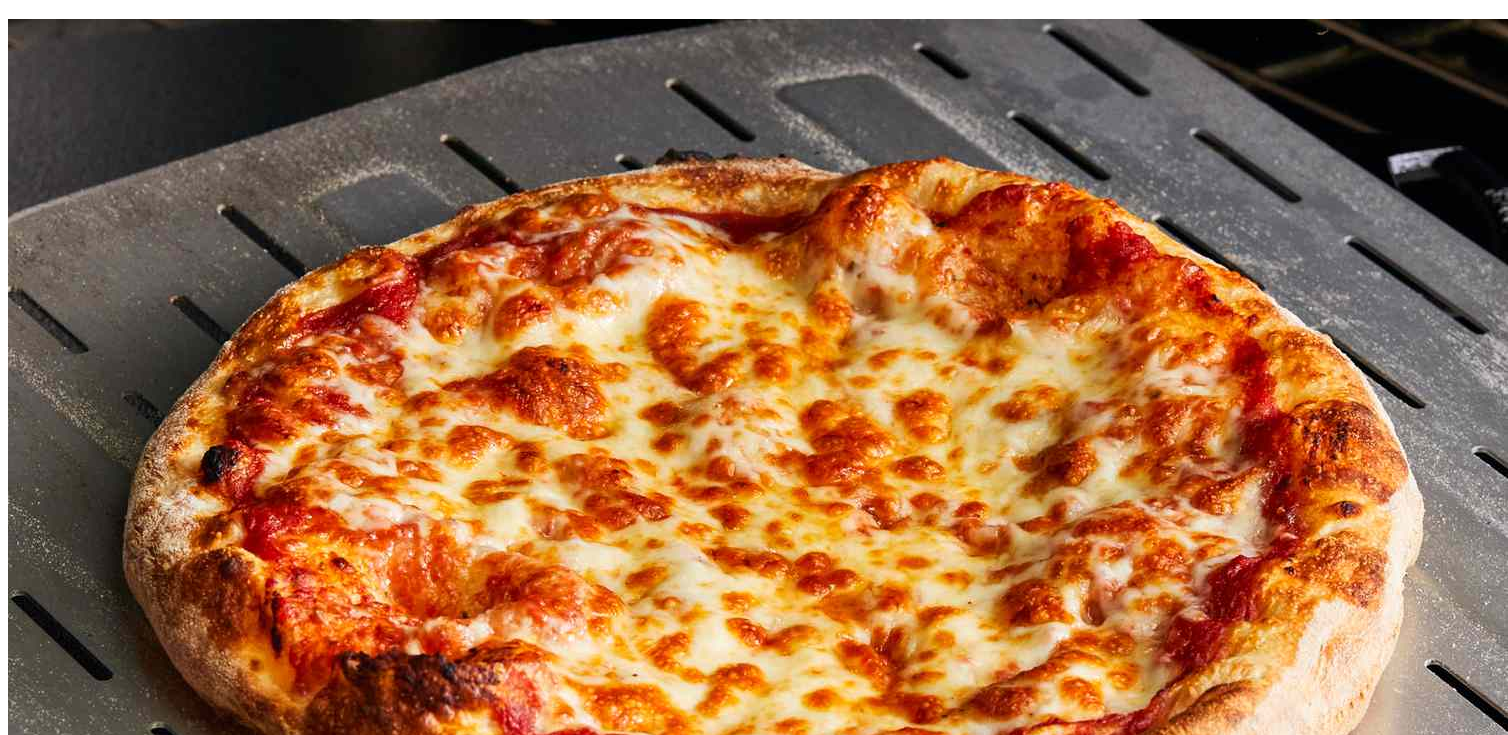
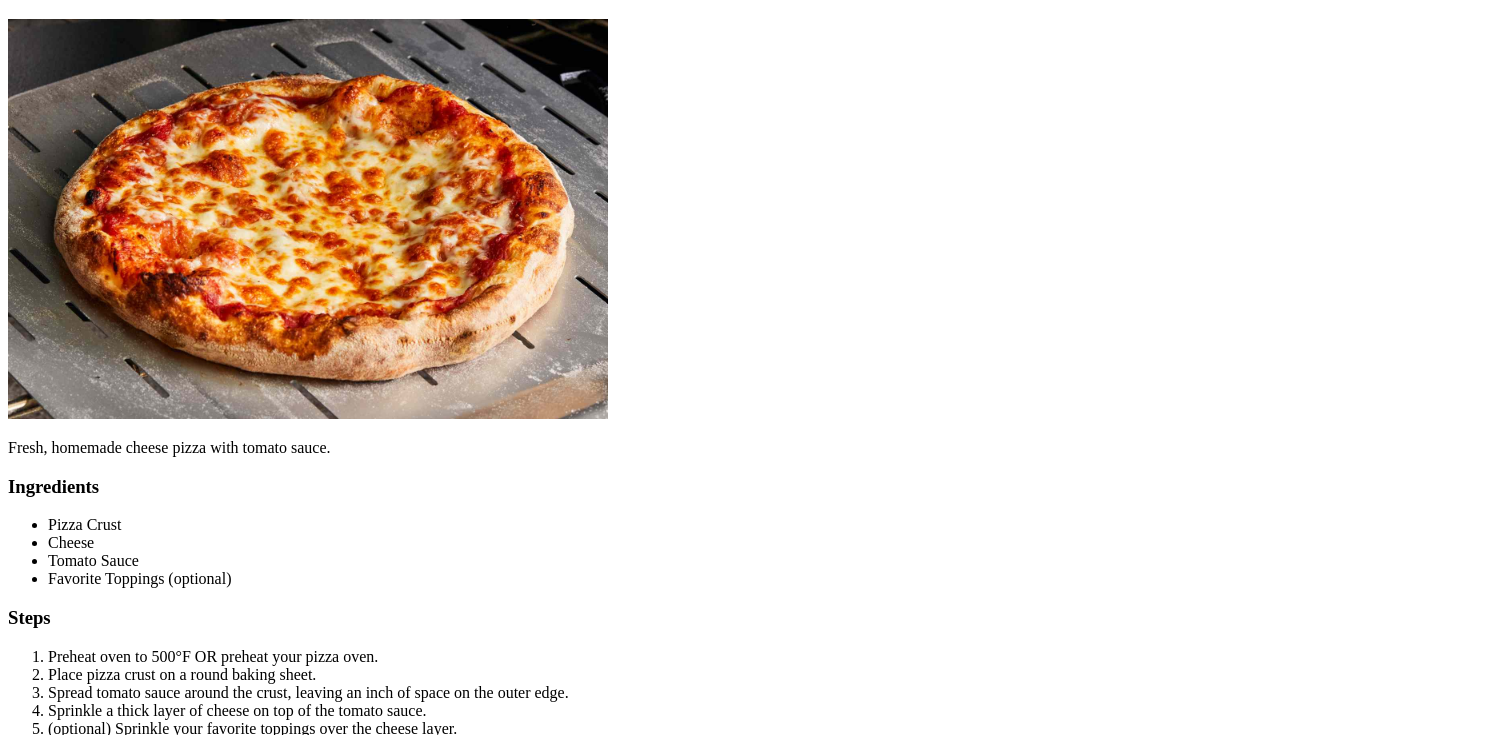
Before and after one commit to saralophysis/odin-recipes, a plain HTML site: page recipes/pizza.html in a window 1280 px wide. Shown: the part 61-796 px from the top of the page, 1508 px wide, since content can reach past the window. Drawn offline with Linux system fonts and the light colour scheme; files whose address does not match are found by name.

Commit message:
Gave pizza.jpg a max width of 600px to improve visibility.

```diff
--- a/recipes/pizza.html
+++ b/recipes/pizza.html
@@ -8,7 +8,7 @@
 </head>
 <body>
     <h1>Pizza</h1>
-    <img src="/home/sara/repos/odin-recipes/images/pizza.jpg" alt="Picture of warm cheese pizza.">
+    <img src="/home/sara/repos/odin-recipes/images/pizza.jpg" alt="Picture of warm cheese pizza." style="width:600px";>
     <p>Fresh, homemade cheese pizza with tomato sauce.</p>
     <h3>Ingredients</h3>
     <ul>
```
